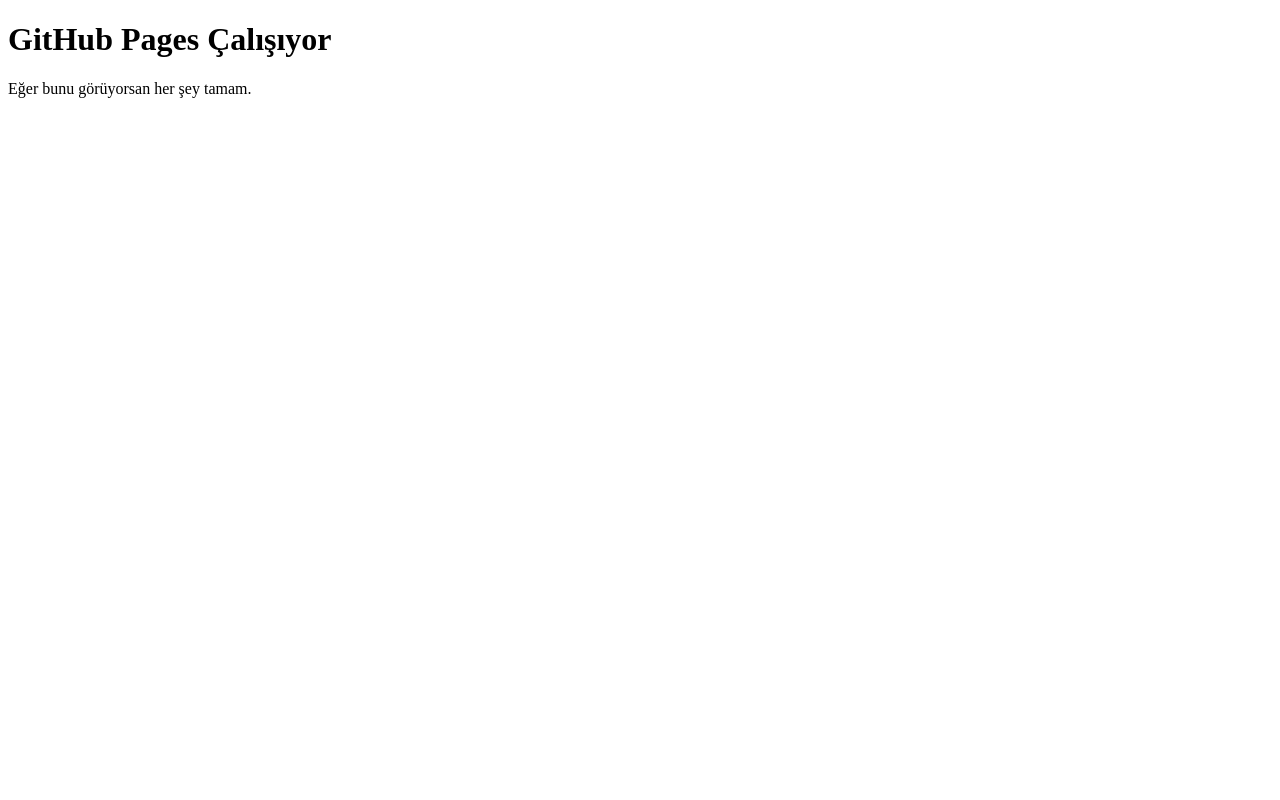
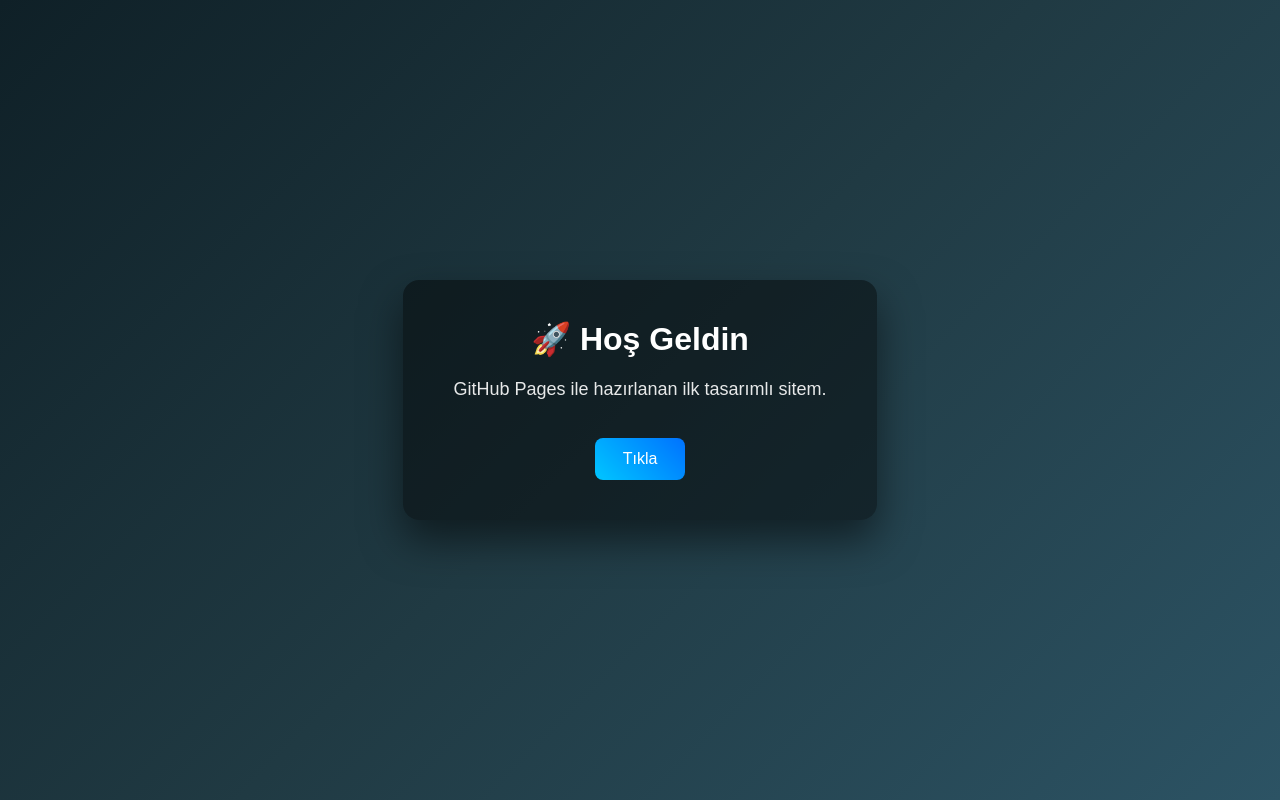
Before and after one commit to h7423207-a11y/h7423207-a11y.github.io, a plain HTML site: page index.html in a window 1280 px wide. Drawn offline with Linux system fonts and the light colour scheme.

Commit message:
Update index.html

```diff
--- a/index.html
+++ b/index.html
@@ -2,10 +2,67 @@
 <html lang="tr">
 <head>
   <meta charset="UTF-8">
-  <title>Site Çalışıyor</title>
+  <title>Benim İlk Sitem</title>
+
+  <style>
+    body {
+      margin: 0;
+      padding: 0;
+      font-family: Arial, Helvetica, sans-serif;
+      background: linear-gradient(135deg, #0f2027, #203a43, #2c5364);
+      height: 100vh;
+      display: flex;
+      align-items: center;
+      justify-content: center;
+      color: white;
+    }
+
+    .card {
+      background: rgba(0, 0, 0, 0.45);
+      padding: 40px 50px;
+      border-radius: 16px;
+      text-align: center;
+      box-shadow: 0 20px 40px rgba(0,0,0,0.5);
+      max-width: 400px;
+    }
+
+    h1 {
+      margin-top: 0;
+      font-size: 32px;
+    }
+
+    p {
+      font-size: 18px;
+      opacity: 0.9;
+    }
+
+    button {
+      margin-top: 20px;
+      padding: 12px 28px;
+      font-size: 16px;
+      border: none;
+      border-radius: 8px;
+      background: #00c6ff;
+      background: linear-gradient(45deg, #00c6ff, #0072ff);
+      color: white;
+      cursor: pointer;
+      transition: transform 0.2s, box-shadow 0.2s;
+    }
+
+    button:hover {
+      transform: translateY(-3px);
+      box-shadow: 0 10px 20px rgba(0,0,0,0.4);
+    }
+  </style>
 </head>
+
 <body>
-  <h1>GitHub Pages Çalışıyor</h1>
-  <p>Eğer bunu görüyorsan her şey tamam.</p>
+  <div class="card">
+    <h1>🚀 Hoş Geldin</h1>
+    <p>GitHub Pages ile hazırlanan ilk tasarımlı sitem.</p>
+    <button onclick="alert('Site çalışıyor!')">
+      Tıkla
+    </button>
+  </div>
 </body>
 </html>
```
